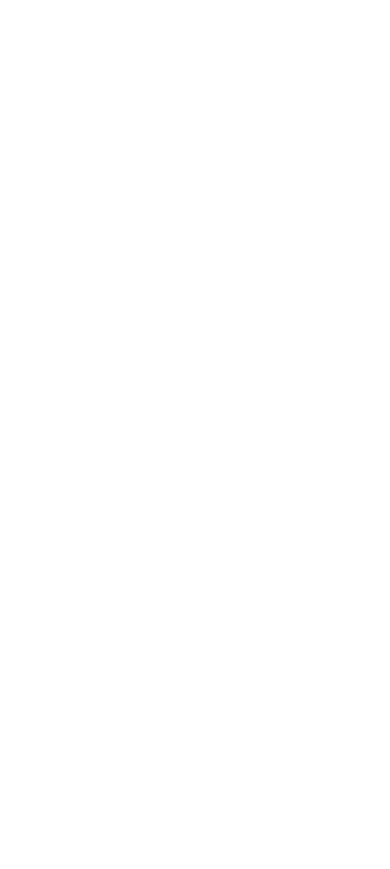
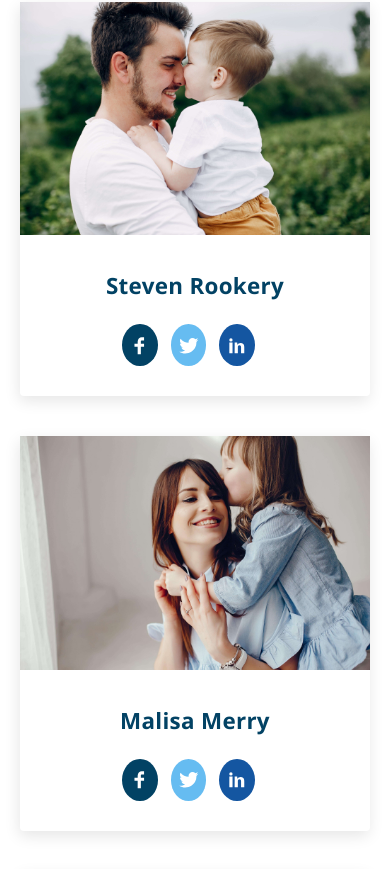
Before and after one commit to Ubongg/day-care, a React (Create React App) app: page /about in a window 390 px wide. Shown: the part 2691-3560 px from the top of the page. Before the commit the page ends 2456 px from the top, so only its background shows below. Built offline with nearby package versions, Linux system fonts and the light colour scheme.

Commit message:
done with about page for phone screens

```diff
--- a/src/pages/About.js
+++ b/src/pages/About.js
@@ -7,10 +7,17 @@
 import bs from "../assets/bs.png";
 import ftn from "../assets/ftn.png";
 import abcol from "../assets/abcol.jpeg";
+import srook from "../assets/srook.jpeg";
+import mmerr from "../assets/mmerr.jpeg";
+import sshe from "../assets/sshe.jpeg";
 import { NavLink } from "react-router-dom";
 import about from "../assets/landlead.png";
 import Fade from "react-reveal/Fade";
 import { TiTick } from "react-icons/ti";
+import { TiSocialFacebook } from "react-icons/ti";
+import { TiSocialTwitter } from "react-icons/ti";
+import { TiSocialLinkedin } from "react-icons/ti";
+import Footer from "../components/Footer";
 
 const About = () => {
   return (
@@ -192,6 +199,69 @@
           </button>
         </div>
       </div>
+      <div className="about-babysitter">
+        <div className="home-about-col1">
+          <h6>Babysitter</h6>
+          <h3>Our Babysitter</h3>
+          <div className="home-about-col1-imgBx">
+            <img src={curly} alt="" />
+          </div>
+        </div>
+        <div className="babysitters">
+          <div className="babysitter">
+            <div className="imgBx">
+              <img src={srook} alt="" />
+            </div>
+            <h3>Steven Rookery</h3>
+            <div className="icons">
+              <span className="icon1">
+                <TiSocialFacebook />
+              </span>
+              <span className="icon2">
+                <TiSocialTwitter />
+              </span>
+              <span className="icon3">
+                <TiSocialLinkedin />
+              </span>
+            </div>
+          </div>
+          <div className="babysitter">
+            <div className="imgBx">
+              <img src={mmerr} alt="" />
+            </div>
+            <h3>Malisa Merry</h3>
+            <div className="icons">
+              <span className="icon1">
+                <TiSocialFacebook />
+              </span>
+              <span className="icon2">
+                <TiSocialTwitter />
+              </span>
+              <span className="icon3">
+                <TiSocialLinkedin />
+              </span>
+            </div>
+          </div>
+          <div className="babysitter">
+            <div className="imgBx">
+              <img src={sshe} alt="" />
+            </div>
+            <h3>Stewart Shery</h3>
+            <div className="icons">
+              <span className="icon1">
+                <TiSocialFacebook />
+              </span>
+              <span className="icon2">
+                <TiSocialTwitter />
+              </span>
+              <span className="icon3">
+                <TiSocialLinkedin />
+              </span>
+            </div>
+          </div>
+        </div>
+      </div>
+      <Footer />
     </div>
   );
 };
--- a/src/styles/About.css
+++ b/src/styles/About.css
@@ -1,7 +1,8 @@
 .about-services {
   padding: 50px 0;
 }
-.about-services .home-about-col1 h3 {
+.about-services .home-about-col1 h3,
+.about-babysitter .home-about-col1 h3 {
   font-size: 1.8rem;
 }
 .about-services .services {
@@ -83,7 +84,7 @@
 }
 .about-sec .text-col {
   background-color: rgb(245, 245, 245);
-  padding: 50px 10px;
+  padding: 50px 20px;
 }
 
 .about-sec .text-col h3 {
@@ -126,3 +127,54 @@
   padding: 10px 40px;
   font-size: 1.1rem;
 }
+.about-babysitter {
+  padding: 50px 0;
+}
+.about-babysitter .babysitters {
+  display: flex;
+  justify-content: center;
+  align-items: center;
+  flex-wrap: wrap;
+}
+.about-babysitter .babysitters .babysitter {
+  display: flex;
+  justify-content: center;
+  align-items: center;
+  flex-direction: column;
+  max-width: 540px;
+  width: 100%;
+  margin: 20px;
+  padding: 0 0 30px 0;
+  border-radius: 4px;
+  box-shadow: -1px 5px 15px 0px #e6e6e6;
+}
+.about-babysitter .babysitters .babysitter .imgBx {
+  max-width: 540px;
+  width: 100%;
+  height: 100%;
+}
+.about-babysitter .babysitters .babysitter .imgBx img {
+  width: 100%;
+  height: 100%;
+}
+.about-babysitter .babysitters .babysitter h3 {
+  margin: 30px 0;
+  font-size: 1.4rem;
+  color: var(--primaryColor);
+}
+.about-babysitter .babysitters .babysitter .icons span {
+  padding: 7px 5px 0;
+  border-radius: 50%;
+  color: white;
+  font-size: 1.6rem;
+  margin-right: 13px;
+}
+.about-babysitter .babysitters .babysitter .icon1 {
+  background: var(--primaryColor);
+}
+.about-babysitter .babysitters .babysitter .icon2 {
+  background: rgba(48, 164, 237, 0.736);
+}
+.about-babysitter .babysitters .babysitter .icon3 {
+  background: rgb(20, 86, 161);
+}
```
